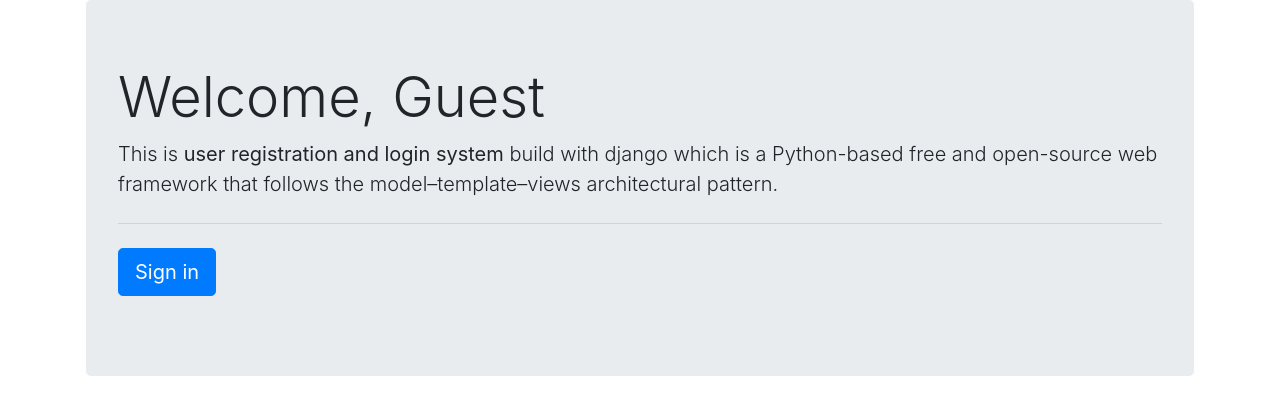
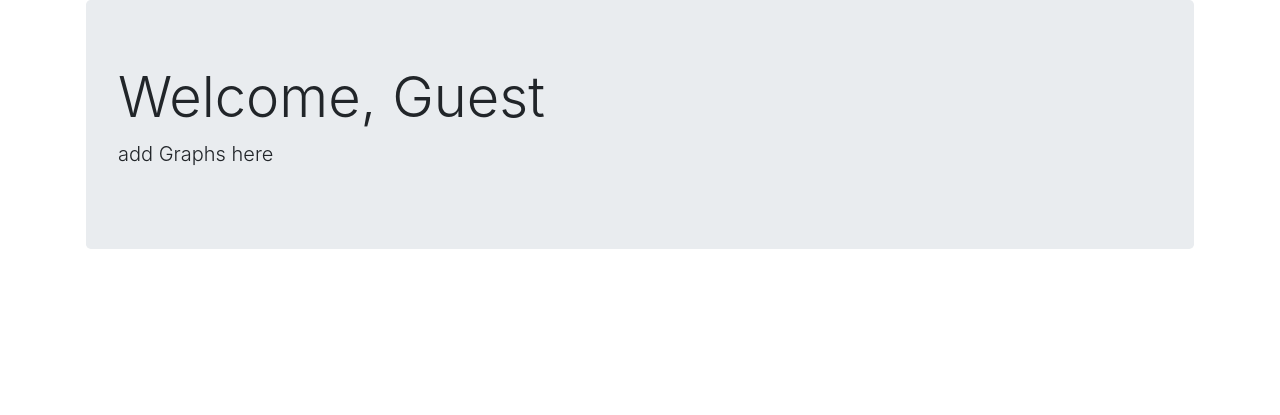
Before and after one commit to bertvanstaeyen/Project4_LoginDjango, a Django app: page / in a window 1280 px wide. Shown: the part 88-503 px from the top of the page. Run offline with Django 3.2, Linux system fonts and the light colour scheme; some libraries are stand-ins or nearby versions.

Commit message:
edit home and login

```diff
--- a/users/templates/users/home.html
+++ b/users/templates/users/home.html
@@ -4,16 +4,7 @@
     <div class="jumbotron">
         <h1 class="display-4">Welcome, {{user.first_name.title|default:'Guest'}}</h1>
         <p class="lead">
-            This is <b>user registration and login system</b> build with django which is
-            a Python-based free and open-source web framework that follows the model–template–views architectural pattern.
-        </p>
-        <hr class="my-4">
-        <p class="lead">
-            {% if user.is_authenticated %}
-                <a class="btn btn-primary btn-lg" href="{% url 'logout' %}" role="button">Logout</a>
-            {% else %}
-                <a class="btn btn-primary btn-lg" href="{% url 'login' %}" role="button">Sign in</a>
-            {% endif %}
+            add Graphs here
         </p>
     </div>
 
--- a/users/templates/users/logout.html
+++ b/users/templates/users/logout.html
@@ -1,11 +1,11 @@
 {% extends "users/base.html" %}
 {% block title %}Logout{% endblock title %}
 {% block content %}
-    <div class="card" style="width: 18rem;">
+    <div class="card" style="width: 18rem; margin:auto; margin-top:100px;">
         <div class="card-body">
         <h5 class="card-title">You have been logged out</h5>
         <p class="card-text">
-            Thanks for your time, contact me for any comments or suggestions using my email address.
+            Thank you for using our application.
         </p>
         <br><hr><a href="{% url 'login' %}" class="btn btn-primary">Sign in again</a>
         </div>
```
Also changed, not shown: users/templates/users/login.html (+0 -7 lines).
